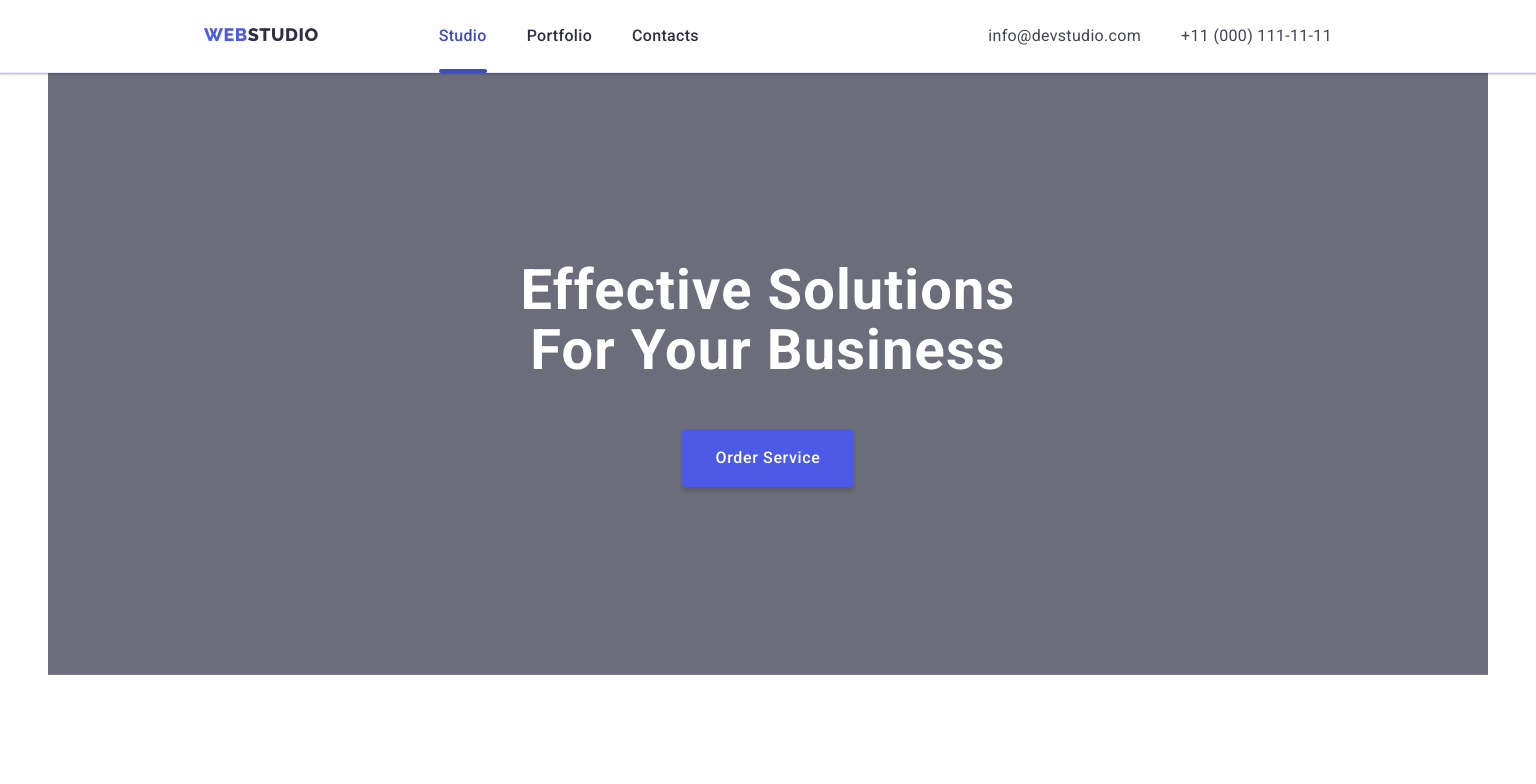
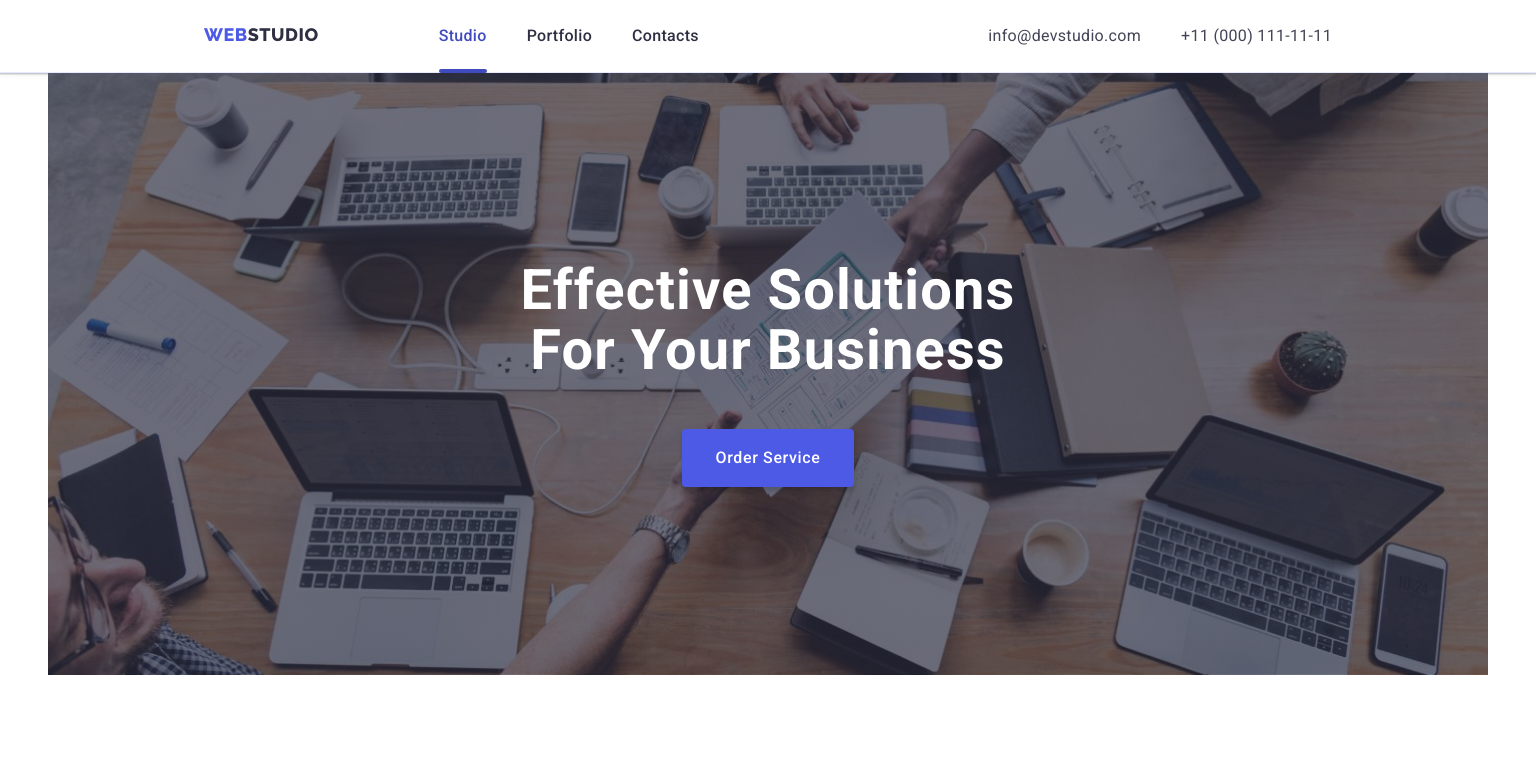
Before and after one commit to PavloDereniuk/goit-markup-hw-07, a plain HTML site: page index.html in a window 1536 px wide. Shown: the top 784 px of the page. Drawn offline with nearby package versions, Linux system fonts and the light colour scheme; files that its build step writes are made by us from their sources; the site is published under a folder, as on GitHub Pages, so addresses that start at the root find nothing.

Commit message:
corrections

```diff
--- a/scss/layout/_hero-bg.scss
+++ b/scss/layout/_hero-bg.scss
@@ -4,7 +4,7 @@
       rgba(46, 47, 66, 0.7),
       rgba(46, 47, 66, 0.7)
     ),
-    url(/images/hero/hero-image-desktop.jpg);
+    url("../images/hero/hero-image-desktop.jpg");
   background-position: center;
   background-size: cover;
   background-repeat: no-repeat;
@@ -59,7 +59,7 @@
         rgba(46, 47, 66, 0.7),
         rgba(46, 47, 66, 0.7)
       ),
-      url("../../images/hero/hero-image-desktop.jpg");
+      url("../images/hero/hero-image-desktop.jpg");
     max-width: 1440px;
   }
 
@@ -71,6 +71,6 @@
         rgba(46, 47, 66, 0.7),
         rgba(46, 47, 66, 0.7)
       ),
-      url("../../images/hero/hero-image-desktop@2x.jpg");
+      url("../images/hero/hero-image-desktop@2x.jpg");
   }
 }
```
